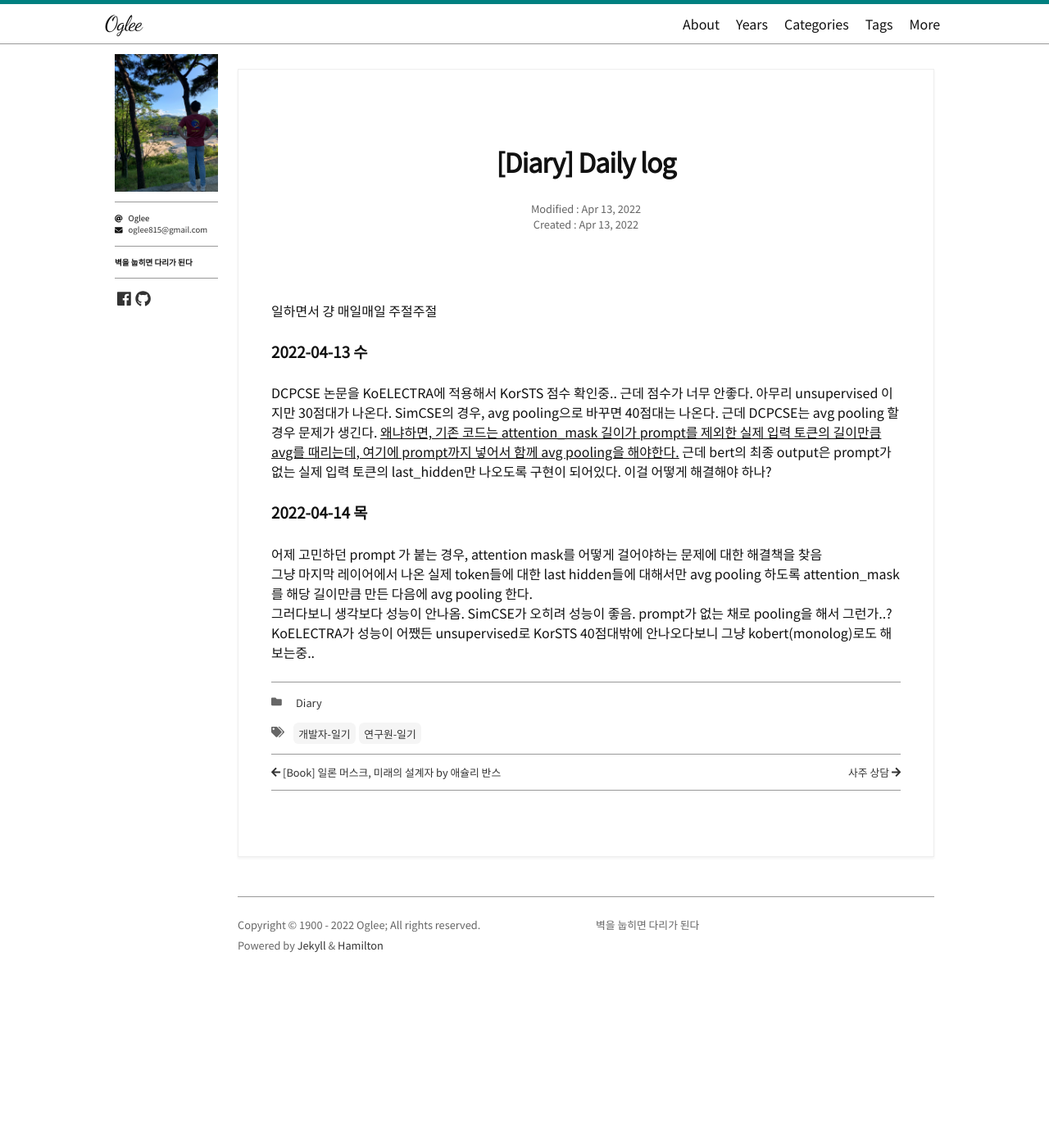
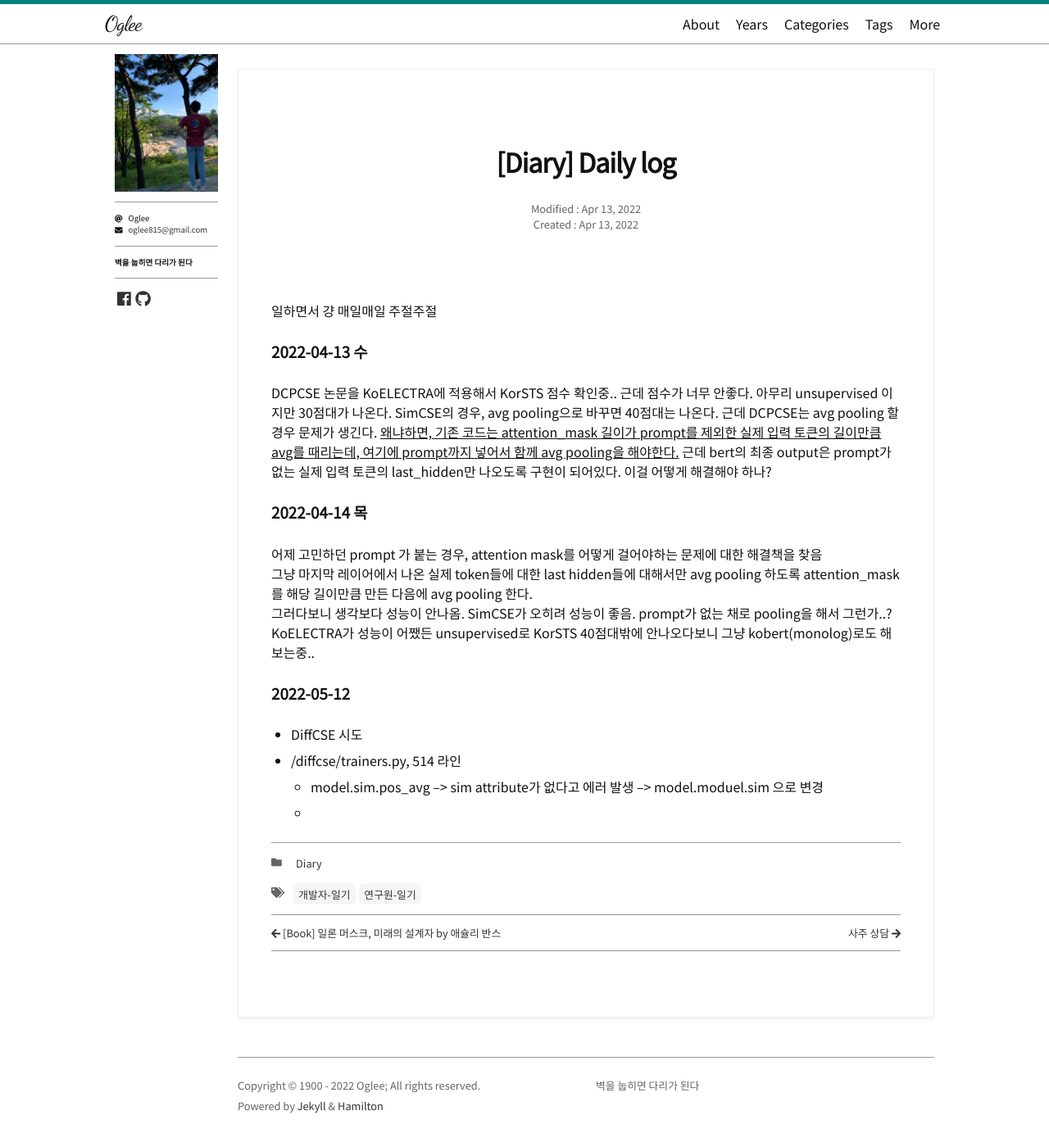
Before and after one commit to oglee815/oglee815_old.github.io, a Jekyll site: the page built from _posts/1900-01-01-diary-develop.md, in a window 1280 px wide. Shown: the whole page at 82% size. Built offline with Jekyll 4.4.1, drawn with Linux system fonts in a browser that asks for light colours; nearby versions of some CDN libraries; some web fonts are replaced; comment, search, counter and statistics services are not loaded.

Commit message:
Update 1900-01-01-diary-develop.md

```diff
--- a/_posts/1900-01-01-diary-develop.md
+++ b/_posts/1900-01-01-diary-develop.md
@@ -33,3 +33,9 @@ SimCSE의 경우, avg pooling으로 바꾸면 40점대는 나온다.
 그냥 마지막 레이어에서 나온 실제 token들에 대한 last hidden들에 대해서만 avg pooling 하도록 attention_mask를 해당 길이만큼 만든 다음에 avg pooling 한다.<br>
 그러다보니 생각보다 성능이 안나옴. SimCSE가 오히려 성능이 좋음. prompt가 없는 채로 pooling을 해서 그런가..? <br>
 KoELECTRA가 성능이 어쨌든 unsupervised로 KorSTS 40점대밖에 안나오다보니 그냥 kobert(monolog)로도 해보는중..
+
+### 2022-05-12
+- DiffCSE 시도
+- /diffcse/trainers.py, 514 라인
+  -  model.sim.pos_avg --> sim attribute가 없다고 에러 발생 --> model.moduel.sim 으로 변경
+  -
```
